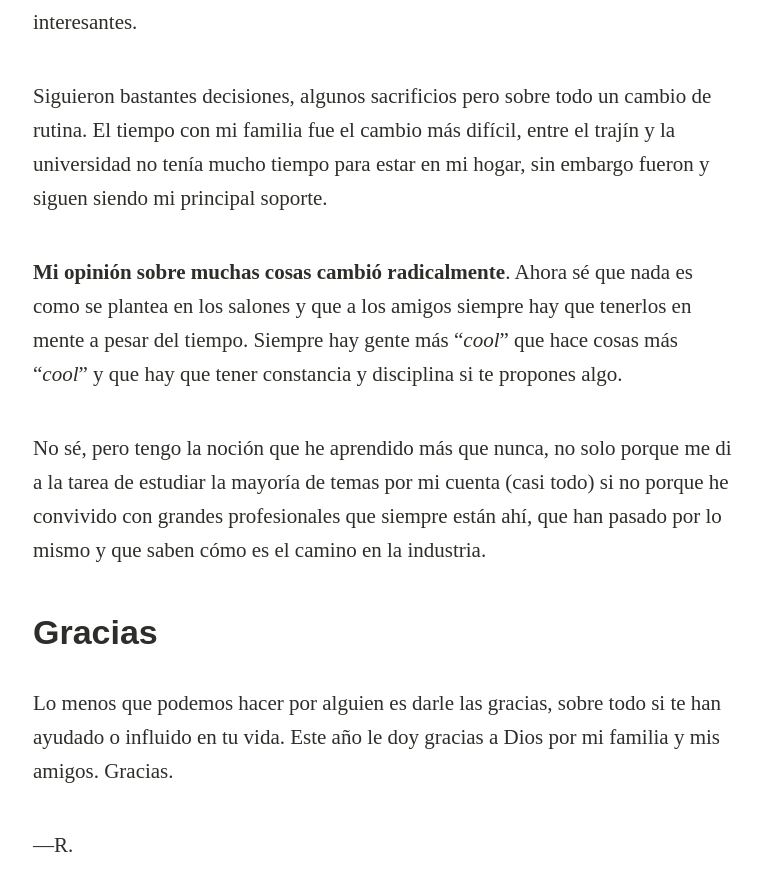
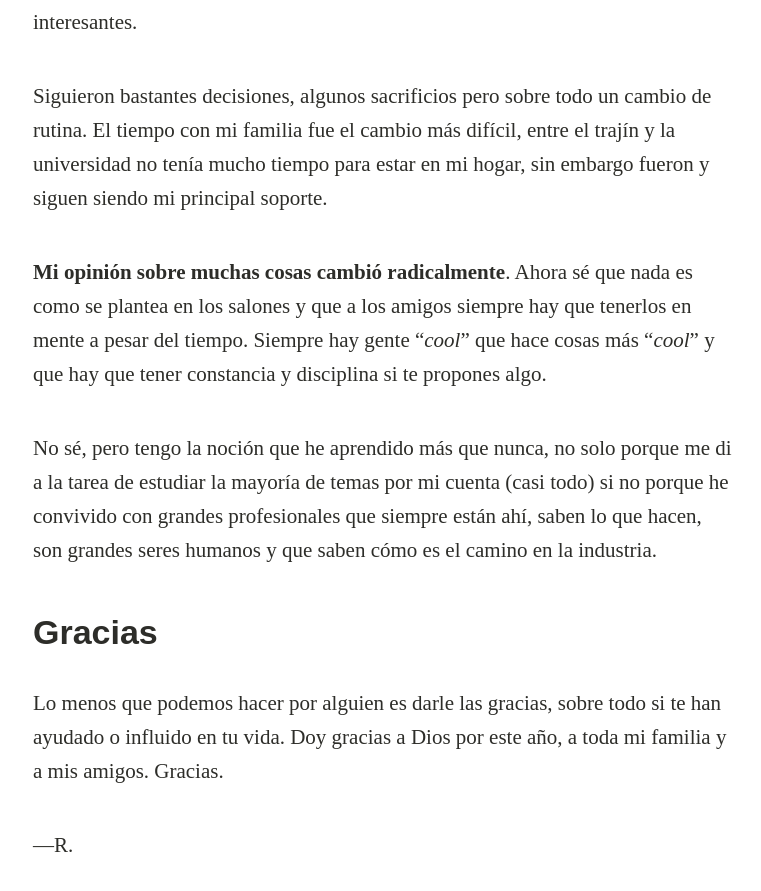
Before and after one commit to qbright/ricardoerl.github.io, a Jekyll site: the page built from _posts/2013-12-30-2013.md, in a window 1280 px wide and 900 px high, scrolled down 1130 px. Shown: the top 891 px of the window, without its empty margins (257-1018 px from the left). Built offline with Jekyll 4.4.1, drawn with Linux system fonts in a browser that asks for light colours; some web fonts are replaced; Markdown is read by kramdown in place of the engine named in the settings; comment, search, counter and statistics services are not loaded.

Commit message:
Pequeña re edicion

```diff
--- a/_posts/2013-12-30-2013.md
+++ b/_posts/2013-12-30-2013.md
@@ -12,12 +12,12 @@ Este fue un año en el que logré muchas cosas, fallé en otras y conocí a pers
 
 Siguieron bastantes decisiones, algunos sacrificios pero sobre todo un cambio de rutina. El tiempo con mi familia fue el cambio más difícil, entre el trajín y la universidad no tenía mucho tiempo para estar en mi hogar, sin embargo fueron y siguen siendo mi principal soporte.
 
-**Mi opinión sobre muchas cosas cambió radicalmente**. Ahora sé que nada es como se plantea en los salones y que a los amigos siempre hay que tenerlos en mente a pesar del tiempo. Siempre hay gente más "*cool*" que hace cosas más "*cool*" y que hay que tener constancia y disciplina si te propones algo.
+**Mi opinión sobre muchas cosas cambió radicalmente**. Ahora sé que nada es como se plantea en los salones y que a los amigos siempre hay que tenerlos en mente a pesar del tiempo. Siempre hay gente "*cool*" que hace cosas más "*cool*" y que hay que tener constancia y disciplina si te propones algo.
 
-No sé, pero tengo la noción que he aprendido más que nunca, no solo porque me di a la tarea de estudiar la mayoría de temas por mi cuenta (casi todo) si no porque he convivido con grandes profesionales que siempre están ahí, que han pasado por lo mismo y que saben cómo es el camino en la industria.
+No sé, pero tengo la noción que he aprendido más que nunca, no solo porque me di a la tarea de estudiar la mayoría de temas por mi cuenta (casi todo) si no porque he convivido con grandes profesionales que siempre están ahí, saben lo que hacen, son grandes seres humanos y que saben cómo es el camino en la industria.
 
 ## Gracias
-Lo menos que podemos hacer por alguien es darle las gracias, sobre todo si te han ayudado o influido en tu vida. Este año le doy gracias a Dios por mi familia y mis amigos. Gracias.
+Lo menos que podemos hacer por alguien es darle las gracias, sobre todo si te han ayudado o influido en tu vida. Doy gracias a Dios por este año, a toda mi familia y a mis amigos. Gracias.
 
 
 &mdash;R.
```
